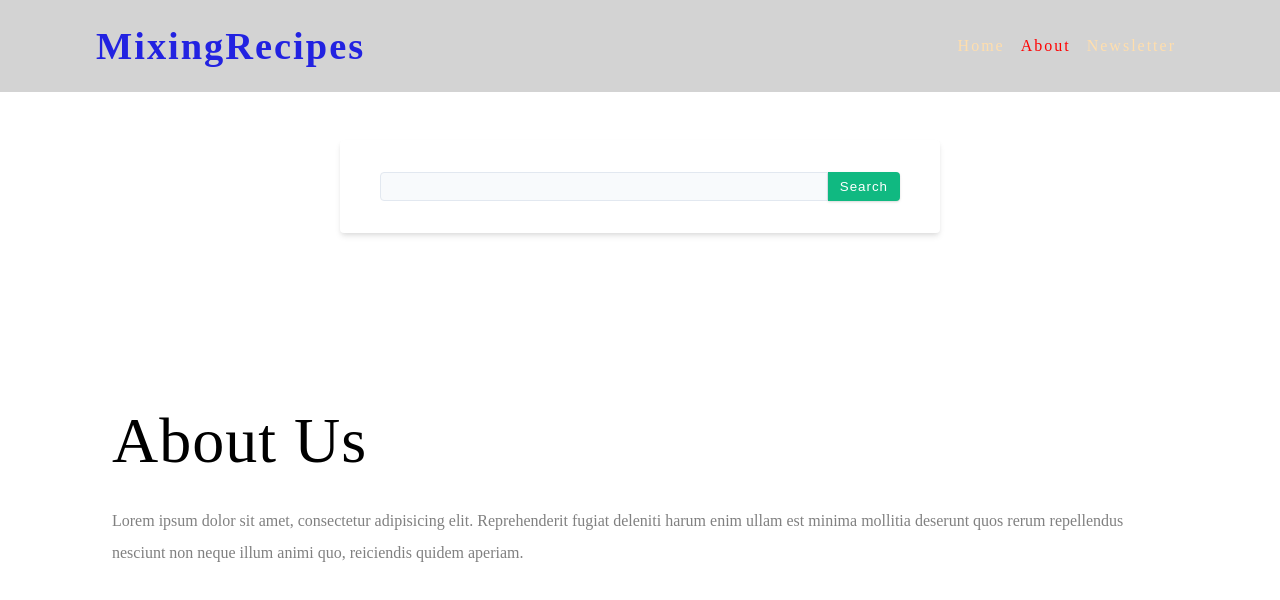
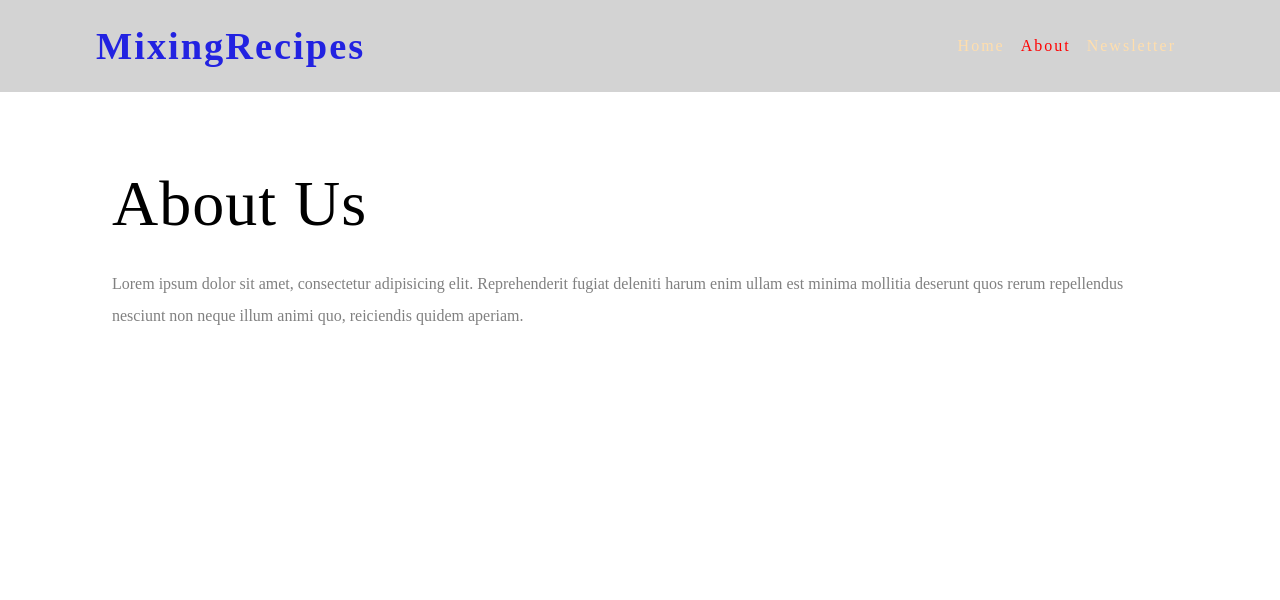
Before and after one commit to tompra/mixing, a React (Vite) app: page /about in a window 1280 px wide. Shown: the top 600 px of the page. Built offline with nearby package versions, Linux system fonts and the light colour scheme; no server answers.

Commit message:
remove search component

```diff
--- a/src/pages/Layout.tsx
+++ b/src/pages/Layout.tsx
@@ -2,7 +2,6 @@ import { Outlet, useNavigation } from 'react-router-dom';
 import Navbar from '../components/Navbar';
 import { LayoutWrapper } from '../assets/wrappers/LayoutWrap';
 import Loading from '../components/Loading';
-import SearchForm from '../components/SearchForm';
 
 const Layout: React.FC = (): JSX.Element => {
     const navigation = useNavigation();
@@ -10,7 +9,6 @@ const Layout: React.FC = (): JSX.Element => {
     return (
         <>
             <Navbar />
-            <SearchForm />
             <LayoutWrapper>
                 {isPageLoading ? <Loading /> : <Outlet />}
             </LayoutWrapper>
```
